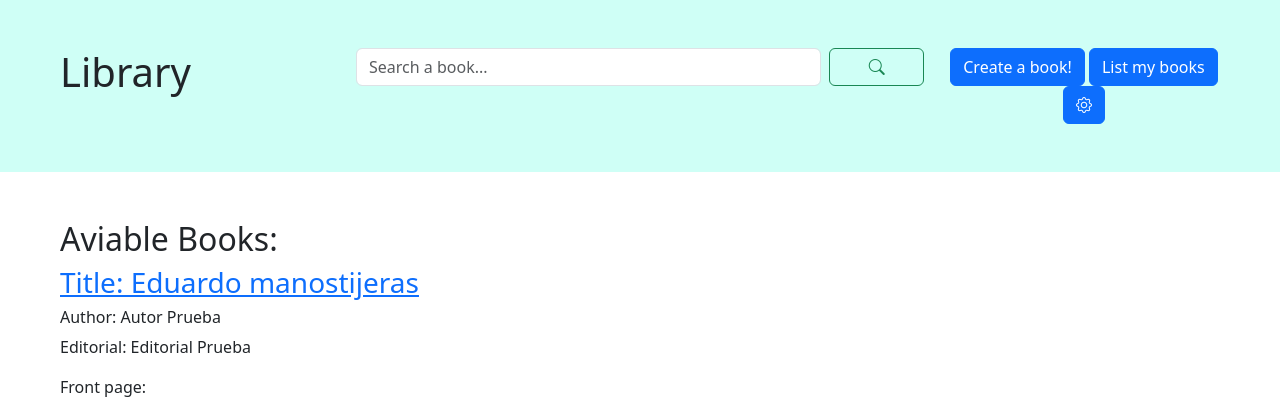
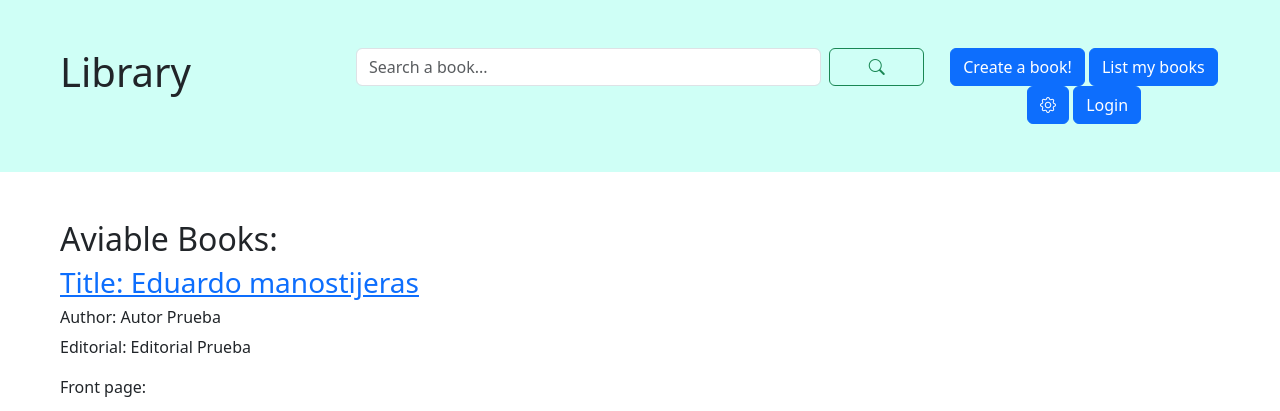
Before and after one commit to ieshm-2daw/libreria-RobertoDeLaPrida, a Django app: page / in a window 1280 px wide. Shown: the top 411 px of the page. Run offline with Django 4.2, Linux system fonts and the light colour scheme; data comes from the database, SQL or seed files in the repository.

Commit message:
9/1/2024 (Cumpleaños!)

```diff
--- a/library/templates/library/home.html
+++ b/library/templates/library/home.html
@@ -11,9 +11,7 @@
     <div class="container-fluid">
         <div class="row p-5" style="background-color: #cffff6;">
             <div class="col-3">
-                <nav>
-                    <h1>Library</h1>
-                </nav>
+                <h1>Library</h1>
             </div>
             <div class="col-6 text-center">
                 <!-- <form method="get" action="{% url 'search_view' %}">
@@ -29,6 +27,7 @@
                 <a class="btn btn-primary" href="{% url 'create_book' %}">Create a book!</a>
                 <a class="btn btn-primary" href="{% url 'list_book_by_user' %}">List my books</a>
                 <a class="btn btn-primary" href="{% url 'panel' %}"><i class="bi bi-gear"></i></a>
+                <a class="btn btn-primary" href="#">Login</a>
             </div>
         </div>
         <div class="book_list row p-5">
--- a/library/urls.py
+++ b/library/urls.py
@@ -1,5 +1,6 @@
 from django.urls import path
 from .views import ListBook, CreateBook , InspectBook, DeleteBook, EditBook , LoanBook , ReturnBook , ListBookByUser , SearchView , PanelView
+
 
 urlpatterns = [
 path('', ListBook.as_view(), name='home'),
--- a/library/views.py
+++ b/library/views.py
@@ -104,6 +104,7 @@ class SearchView(View):
             return render(request, self.template_name, {'results': results, 'query': query})
         return render(request, self.template_name, {'query': query})
 
+
 class PanelView(View):
     template_name = 'library/panel.html'
     model=Book
```
